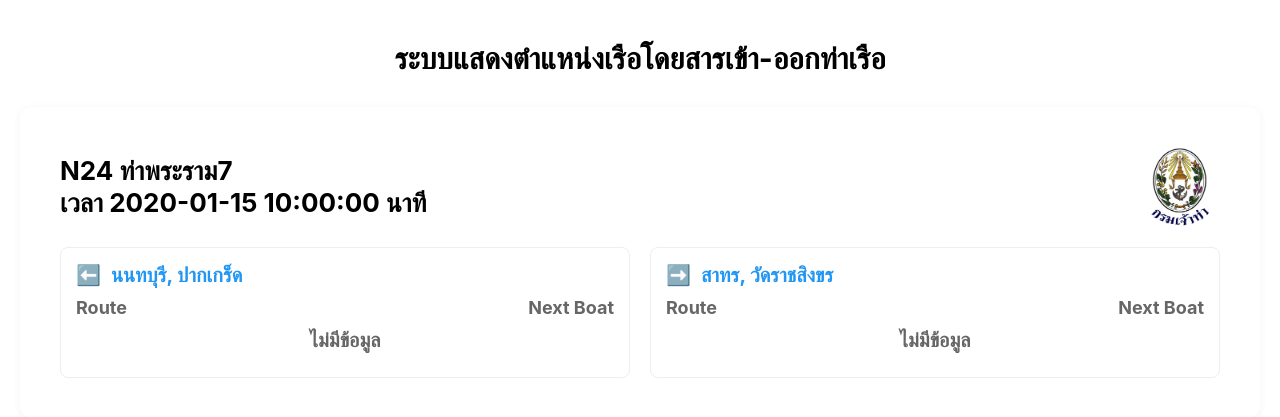
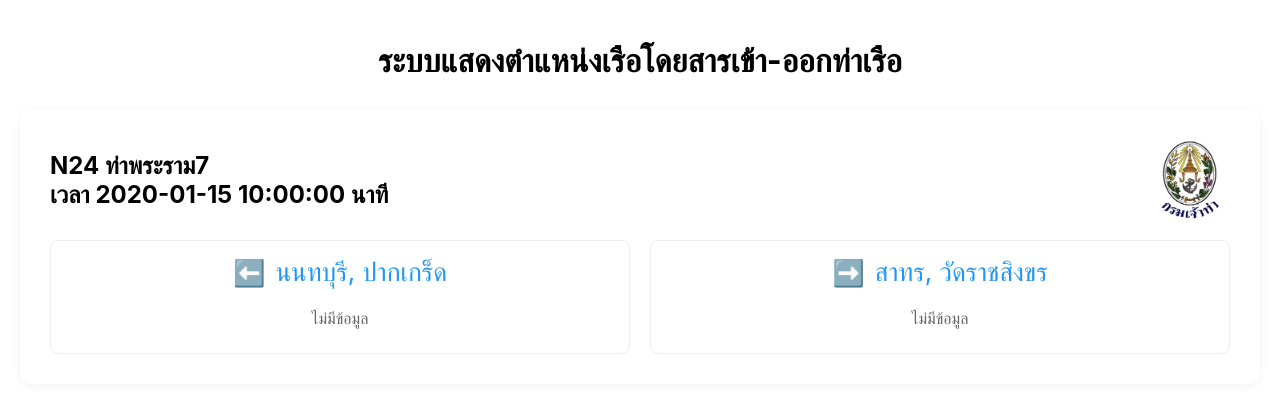
Before and after one commit to Pandakub/SmartPier, a Flask app: template templates/dashboard2.html in a window 1280 px wide. Shown: the top 417 px of the page. Run offline with Flask 2, Linux system fonts and the light colour scheme; the template is opened without the code that fills it: most values are stand-ins (such as "Sample title", 1, 10 or a date in 2020); a database or web service that is not in the repository returns one stand-in record (values such as "Sample title"); data that the repository does not hold is empty.

Commit message:
Update dashboard2.html

```diff
--- a/templates/dashboard2.html
+++ b/templates/dashboard2.html
@@ -8,7 +8,7 @@
     <style>
         body {
             font-family: -apple-system, BlinkMacSystemFont, 'Segoe UI', Roboto, sans-serif;
-            background-color:rgb(255, 255, 255);
+            background-color: #fff;
             margin: 0;
             padding: 20px;
         }
@@ -16,36 +16,25 @@
             text-align: center;
             margin-bottom: 30px;
         }
-
-        .header h1 {
-            font-size: 30px; /* เปลี่ยนขนาดตัวอักษรตามที่ต้องการ */
-            font-weight: bold; /* ทำให้ตัวอักษรหนาขึ้น (ถ้าต้องการ) */
-        }
-
         .main-card {
             background: white;
             border-radius: 12px;
-            padding: 40px;
+            padding: 30px;
             box-shadow: 0 2px 10px rgba(0,0,0,0.05);
         }
-
         .station-info {
             display: flex;
             justify-content: space-between;
             align-items: center;
             margin-bottom: 20px;
-            font-size: 26px; /* เปลี่ยนขนาดตัวอักษรตามที่ต้องการ */
-            font-weight: bold; /* ทำให้ตัวอักษรหนาขึ้น (ถ้าต้องการ) */
+            font-size: 24px;
+            font-weight: bold;
         }
-
         .route-container {
             display: flex;
             gap: 20px;
             margin-top: 20px;
-            font-size: 20px; /* เปลี่ยนขนาดตัวอักษรตามที่ต้องการ */
-            font-weight: bold; /* ทำให้ตัวอักษรหนาขึ้น (ถ้าต้องการ) */
         }
-
         .route-card {
             flex: 1;
             border: 1px solid #eee;
@@ -53,39 +42,29 @@
             padding: 15px;
             text-align: center;
         }
-
         .route-header {
             display: flex;
             align-items: center;
             gap: 10px;
             color: #2196F3;
             margin-bottom: 10px;
+            justify-content: center;
         }
-
-        .route-content {
-            display: flex;
-            justify-content: space-between;
-            align-items: center;
-            color: #666;
-            font-size: 18px;
-        }
-
         .price-button {
             display: flex;
             margin-top: 10px;
             overflow: hidden;
             border-radius: 8px;
         }
-
         .price-left {
-            background: #E5A43B;
+            background: #A084E8;
             color: white;
-            padding: 12px;
+            padding: 20px;
             flex: 2;
             display: flex;
+            flex-direction: column;
             align-items: center;
         }
-
         .price-right {
             background: #2196F3;
             color: white;
@@ -95,7 +74,6 @@
             align-items: center;
             justify-content: center;
         }
-
         .no-data {
             color: #666;
             text-align: center;
@@ -117,111 +95,56 @@
         </div>
 
         <div class="route-container">
-            <!-- Route นนทบุรี, ปากเกร็ด -->
+            <!-- ฝั่ง นนทบุรี -->
             <div class="route-card">
-                <div class="route-header">
+                <div class="route-header"style="font-size: 26px;">
                     <span>⬅️</span>
                     <span>นนทบุรี, ปากเกร็ด</span>
                 </div>
-                <div class="route-content">
-                    <span>Route</span>
-                    <span>Next Boat</span>
-                </div>
-                {% if data.direction == 1 and data.distance <= 5000 %}
+                {% set has_data = false %}
+                {% for boat in boats if boat.direction == 'ไป นนทบุรี' %}
+                    {% set has_data = true %}
                     <div class="price-button">
-                        <div class="price-left">
-                            ธงเหลืองกลางวัน
-                            <br>
-                            ⬅️ นนทบุรี, ปากเกร็ด
+                        <div class="price-left" style="font-size: 20px;">
+                            สาย Urban Line({{ boat.id }})<br><!-- ({{ boat.id }})-->
+                            ⬅️ นนทบุรี, ปากเกร็ด<br>
+
                         </div>
-                        <div class="price-right">
-                            {{ data.time }} นาที
+                        <div class="price-right" style="font-size: 20px;">
+                            {{ boat.est_time }} นาที
                         </div>
                     </div>
-                {% else %}
+                {% endfor %}
+                {% if not has_data %}
                     <div class="no-data">ไม่มีข้อมูล</div>
                 {% endif %}
             </div>
 
-            <!-- Route สาทร, วัดราชสิงขร -->
+            <!-- ฝั่ง สาทร -->
             <div class="route-card">
-                <div class="route-header">
+                <div class="route-header" style="font-size: 26px;">
                     <span>➡️</span>
                     <span>สาทร, วัดราชสิงขร</span>
                 </div>
-                <div class="route-content">
-                    <span>Route</span>
-                    <span>Next Boat</span>
-                </div>
-                {% if data.direction == 2 and data.distance <= 5000 %}
+                {% set has_data = false %}
+                {% for boat in boats if boat.direction == 'ไป สาทร' %}
+                    {% set has_data = true %}
                     <div class="price-button">
-                        <div class="price-left">
-                            ธงเหลืองกลางวัน
-                            <br>
-                            ➡️ สาทร, วัดราชสิงขร
+                        <div class="price-left" style="font-size: 20px;">
+                            สาย Urban Line ({{ boat.id }})<br><!-- ({{ boat.id }})-->
+                            ➡️ สาทร, วัดราชสิงขร<br>
+
                         </div>
-                        <div class="price-right">
-                            {{ data.time }} นาที
+                        <div class="price-right" style="font-size: 20px;">
+                            {{ boat.est_time }} นาที
                         </div>
                     </div>
-                {% else %}
+                {% endfor %}
+                {% if not has_data %}
                     <div class="no-data">ไม่มีข้อมูล</div>
                 {% endif %}
             </div>
         </div>
     </div>
-        <!-- 🔥 เพิ่ม JavaScript สำหรับอัปเดตข้อมูลทุก 10 วินาที -->
-    <script>
-        async function fetchData() {
-            try {
-                // 📌 ดึงข้อมูลจาก API
-                let response = await fetch('/api/get_boat_data');
-                let data = await response.json();
-                console.log(data);
-
-                // 📌 อัปเดตเวลา
-                document.getElementById("current-time").innerText = `เวลา ${data.current_time} นาที`;
-
-                // 📌 อัปเดตข้อมูลเส้นทาง นนทบุรี, ปากเกร็ด
-                if (data.direction === 1 && data.distance <= 5000) {
-                    document.getElementById("route1").innerHTML = `
-                        <div class="price-button">
-                            <div class="price-left">
-                                ธงเหลืองกลางวัน
-                                <br> ⬅️ นนทบุรี, ปากเกร็ด
-                            </div>
-                            <div class="price-right">
-                                ${data.time} นาที
-                            </div>
-                        </div>`;
-                } else {
-                    document.getElementById("route1").innerHTML = `<div class="no-data">ไม่มีข้อมูล</div>`;
-                }
-
-                // 📌 อัปเดตข้อมูลเส้นทาง สาทร, วัดราชสิงขร
-                if (data.direction === 2 && data.distance <= 5000) {
-                    document.getElementById("route2").innerHTML = `
-                        <div class="price-button">
-                            <div class="price-left">
-                                ธงเหลืองกลางวัน
-                                <br> ➡️ สาทร, วัดราชสิงขร
-                            </div>
-                            <div class="price-right">
-                                ${data.time} นาที
-                            </div>
-                        </div>`;
-                } else {
-                    document.getElementById("route2").innerHTML = `<div class="no-data">ไม่มีข้อมูล</div>`;
-                }
-
-            } catch (error) {
-                console.error("❌ Error fetching data:", error);
-            }
-        }
-
-        // 📌 ดึงข้อมูลครั้งแรก และอัปเดตทุก 10 วินาที
-        fetchData();
-        setInterval(fetchData, 10000);
-    </script>
 </body>
 </html>
```
